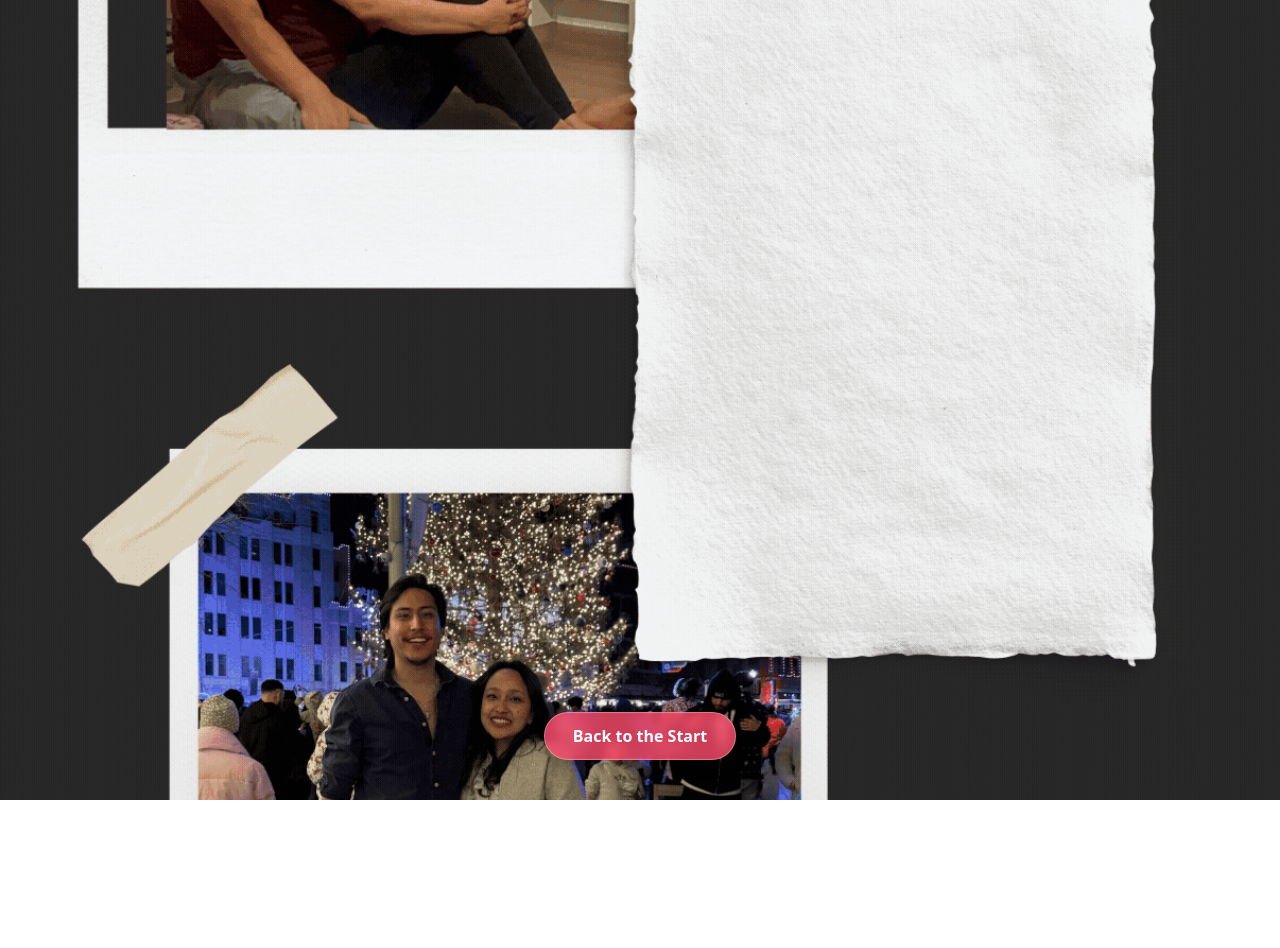
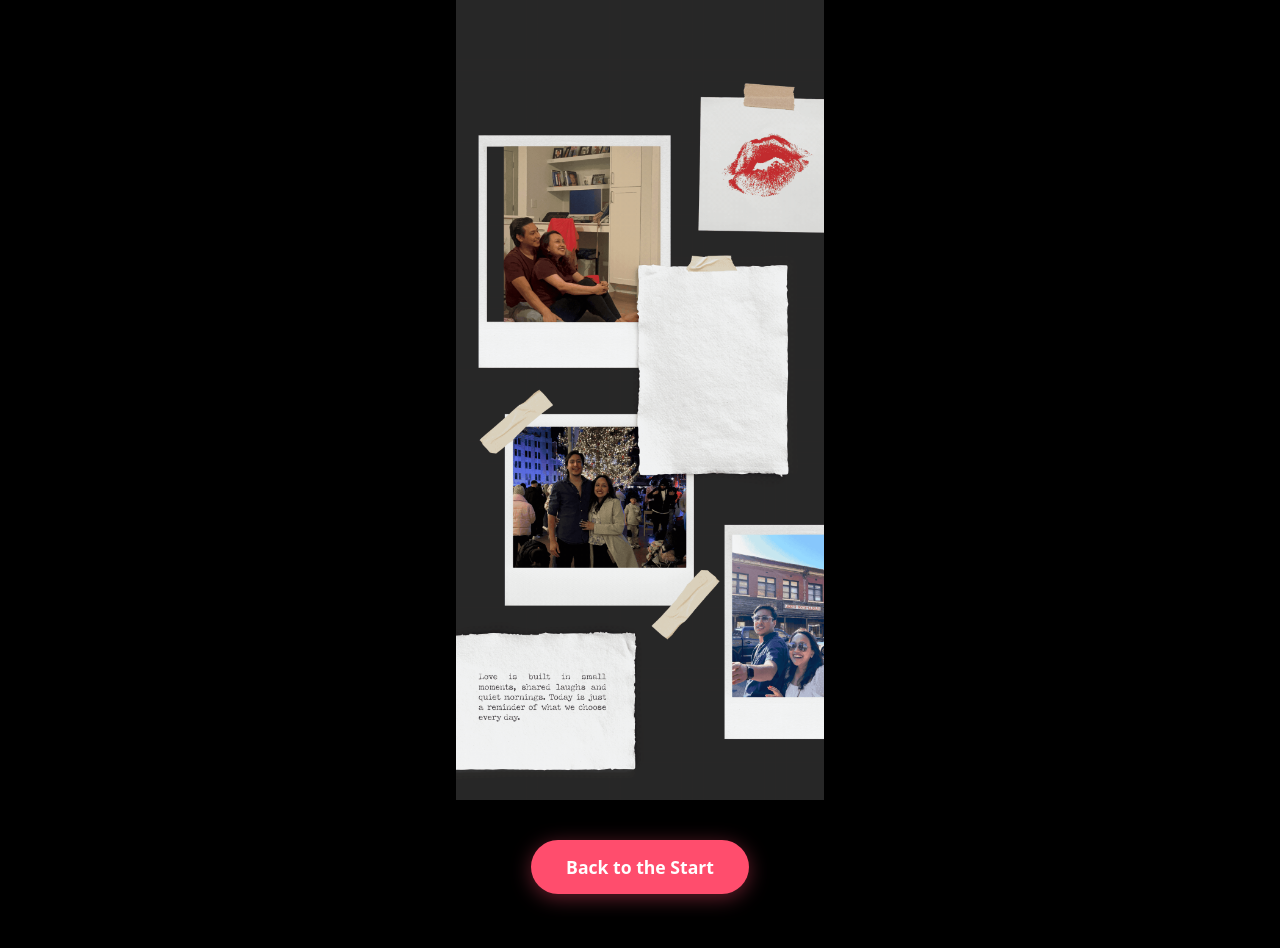
Before and after one commit to iceayush/kasaju-game, a React (Vite) app: page /kasaju-game/final-surprise in a window 1280 px wide. Shown: the top 948 px of the page. Before the commit the page ends 800 px from the top, so only its background shows below. Built offline with nearby package versions, Linux system fonts and the light colour scheme.

Commit message:
Fix the screen size.

```diff
--- a/src/pages/FinalSurprise/finalSurprise.css
+++ b/src/pages/FinalSurprise/finalSurprise.css
@@ -1,48 +1,41 @@
 .final-surprise {
-    position: fixed;
-    inset: 0;
-    height: 100dvh;
+    /* Allows the page to be longer than the screen so she can scroll */
+    display: flex;
+    flex-direction: column;
+    align-items: center;
+    background: black;
     width: 100vw;
-    background: black;
-    display: flex;
-    justify-content: center;
-    align-items: center;
-    overflow: hidden;
+    min-height: 100dvh;
+    /* Smooth scrolling for mobile */
+    overflow-y: auto;
+    -webkit-overflow-scrolling: touch;
 }
 
 .surprise-video {
     width: 100%;
-    height: 100%;
-    /* 'cover' makes it fill the screen like a wallpaper.
-       Change to 'contain' if you don't want any edges cropped. */
-    object-fit: cover;
+    /* Keep the GIF taking up the full initial screen */
+    height: 100dvh;
+    object-fit: contain; /* Changed to contain so no part of your message is cut off */
+    display: block;
 }
 
 .button-container {
-    position: absolute;
-    /* env(safe-area-inset-bottom) prevents the button
-       from being stuck under the iPhone home swipe bar */
-    bottom: calc(40px + env(safe-area-inset-bottom));
+    /* This places the button below the GIF in the scroll flow */
+    padding: 40px 0 calc(60px + env(safe-area-inset-bottom)) 0;
     width: 100%;
     display: flex;
     justify-content: center;
-    z-index: 10;
+    background: black; /* Matches the background so the transition is seamless */
 }
 
 .home-button {
-    padding: 12px 28px;
-    font-size: 1rem;
-    font-weight: 600;
+    padding: 15px 35px;
+    font-size: 1.1rem;
+    font-weight: bold;
     color: white;
-    background: rgba(255, 77, 109, 0.8); /* Semi-transparent pink */
-    backdrop-filter: blur(5px); /* Trendy glassmorphism effect */
-    border: 1px solid rgba(255, 255, 255, 0.3);
+    background: #ff4d6d;
+    border: none;
     border-radius: 50px;
     cursor: pointer;
-    box-shadow: 0 4px 15px rgba(0, 0, 0, 0.3);
-    transition: transform 0.2s;
+    box-shadow: 0 4px 20px rgba(255, 77, 109, 0.4);
 }
-
-.home-button:active {
-    transform: scale(0.95); /* Tactile feedback for touch screens */
-}
```
